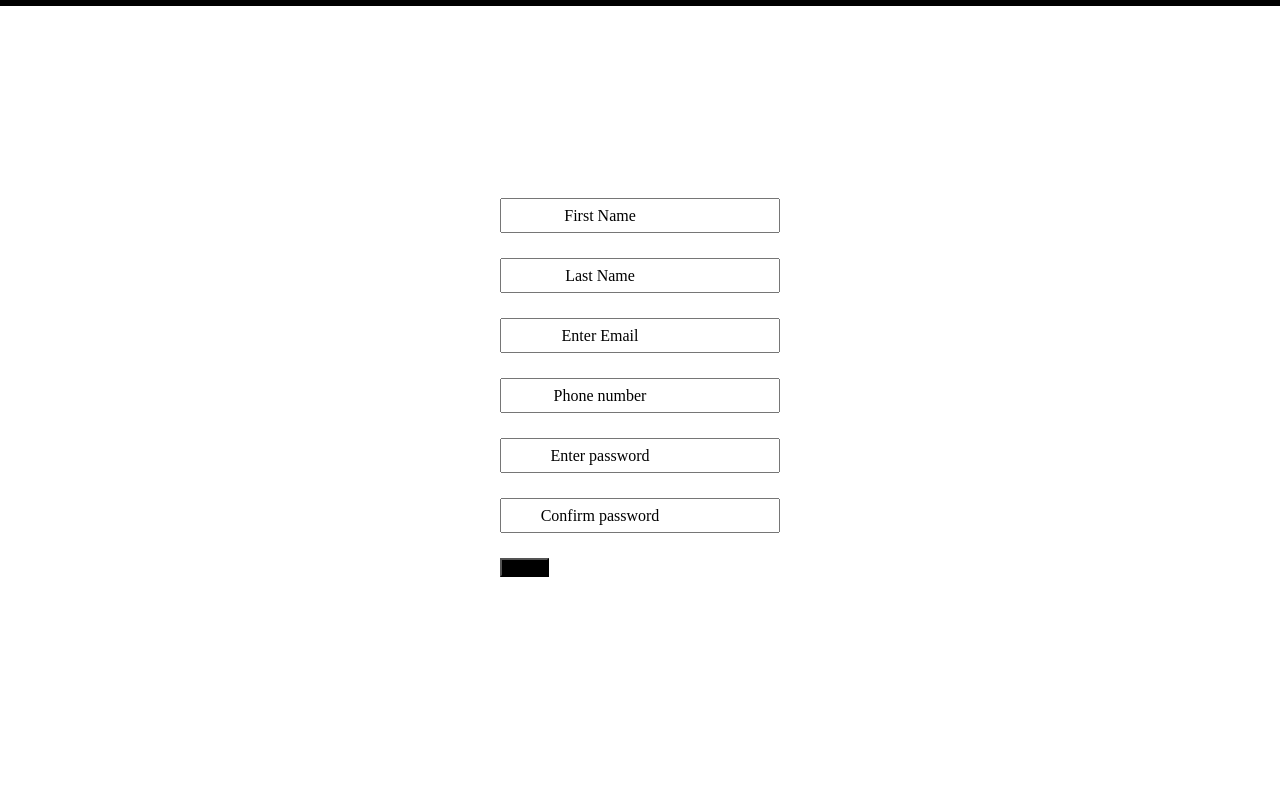
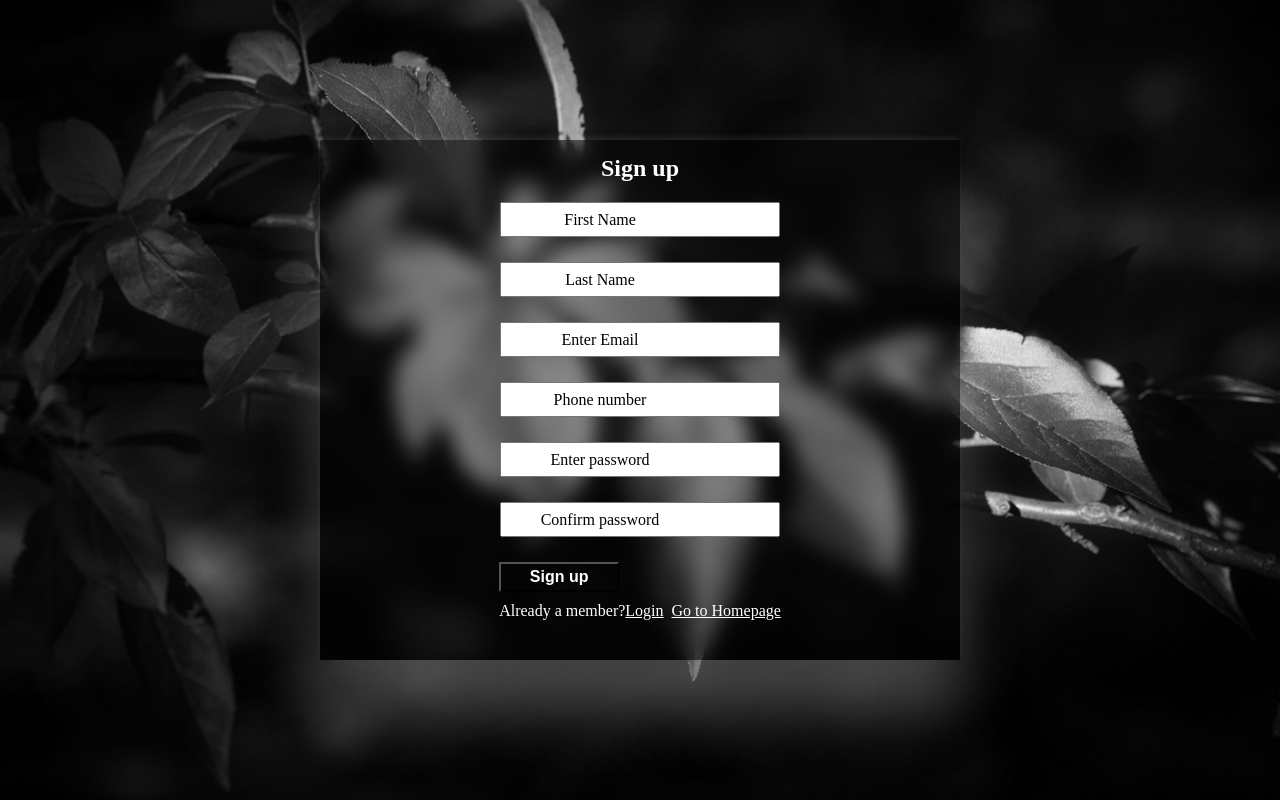
Before and after one commit to vschool4566/Service_Frontend, a React (Create React App) app: page /signup in a window 1280 px wide. Built offline with nearby package versions, Linux system fonts and the light colour scheme.

Commit message:
signup ready
signup ready

```diff
--- a/src/components/Auth_pages/Signup.js
+++ b/src/components/Auth_pages/Signup.js
@@ -1,11 +1,13 @@
 import React from "react";
+import { NavLink } from "react-router-dom";
 
-export default function Signup(){
-    return(
+export default function Signup() {
+    return (
         <>
             <section className="signup">
                 <div className="signupdetails">
                     <div className="formDetails">
+                        <h1>Sign up</h1>
                         <form action="#">
                             <div className="input_field">
                                 <input type="text" name="Firstname" required spellCheck="false" />
@@ -33,6 +35,10 @@ export default function Signup(){
                             </div>
                             <div className="input_field">
                                 <button>Sign up</button>
+                                <div className="signupOthLinks">
+                                    <span>Already a member?<NavLink to="#">Login</NavLink></span>&nbsp;&nbsp;
+                                    <span><NavLink to="/">Go to Homepage</NavLink></span>
+                                </div>
                             </div>
                         </form>
                     </div>
--- a/src/components/assets/css/main.css
+++ b/src/components/assets/css/main.css
@@ -132,20 +132,39 @@ body{
 /*signup page*/
 .signup{
     width: 100%;
-    height: auto;
+    height: 100vh;
+    background: url('../images/signup.jpg');
+    background-position: center;
+    background-repeat: no-repeat;
+    background-size: cover;
+
 }
 .signupdetails{
     width: 100%;
     height: auto;
-    border: 3px solid black;
 }
 
 .formDetails{
+    width: 50%;
     position: absolute;
     top: 50%;
     left: 50%;
     transform: translate(-50%,-50%);
     padding: 15px;
+    background-color: rgba(0, 0, 0, 0.396);
+    backdrop-filter: blur(10px);
+    box-shadow: rgba(249, 249, 249, 0.25) 0px 54px 55px, rgba(0, 0, 0, 0.12) 0px -12px 30px, rgba(0, 0, 0, 0.12) 0px 4px 6px, rgba(0, 0, 0, 0.17) 0px 12px 13px, rgba(255, 255, 255, 0.09) 0px -3px 5px;
+}
+.formDetails form{
+    display: flex;
+    flex-direction: column;
+    align-items: center;
+    z-index: 2;
+}
+.formDetails h1{
+    margin-bottom:20px;
+    color: white;
+    text-align: center;
 }
 .formDetails form input{
     width: 280px;
@@ -171,10 +190,27 @@ body{
     position: absolute;
     top: 0;
     left:70px;
-    background-color: rgb(0, 0, 0);
+    background-color: rgba(0, 0, 0, 0.396);
+    backdrop-filter: blur(10px);
+    color: white;
+    font-weight: bold;
 }
 .formDetails form .input_field button{
-    background-color: #000;
+    width:120px;
+    height: 30px;
+    background: none;
+    font-size: 16px;
+    font-weight: bold;
+    color: white;
+}
+.signupOthLinks{
+    margin-top: 10px;
+}
+.signupOthLinks span{
+    color: white;
+}
+.signupOthLinks span a{
+    color: white;
 }
 @media screen and (max-width:540px){
     .mainNav{
```
Also changed, not shown: src/components/assets/images/signup.jpg (added).
